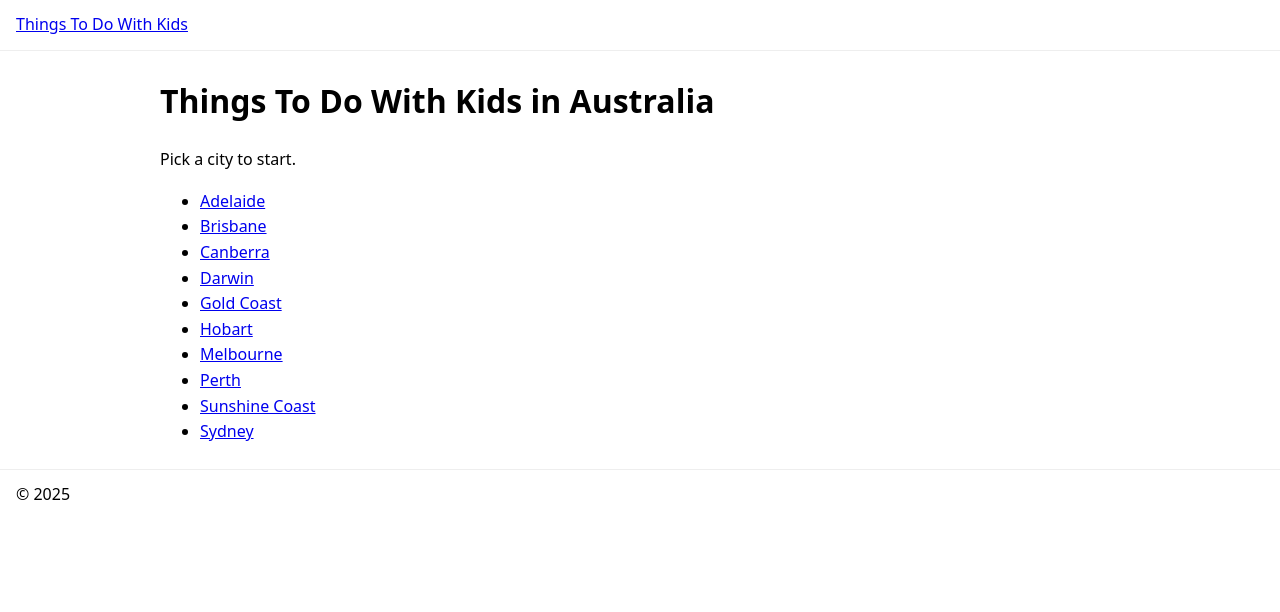
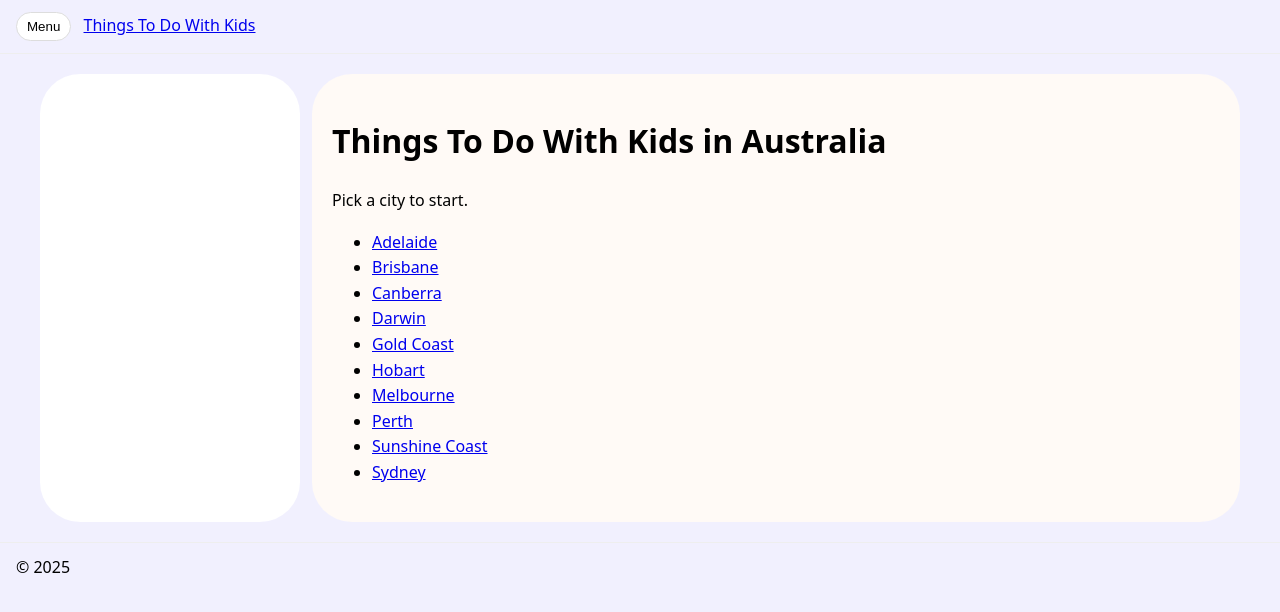
Before and after one commit to nerdflu/ttdwk, a Jekyll site: the page built from index.md, in a window 1280 px wide. Shown: the top 612 px of the page. Built offline with Jekyll 4.4.1, drawn with Linux system fonts in a browser that asks for light colours.

Commit message:
feat(ui): add responsive sidebar layout, body bg, rounded content window

```diff
--- a/_layouts/default.html
+++ b/_layouts/default.html
@@ -2,7 +2,48 @@
 <meta charset="utf-8"><meta name="viewport" content="width=device-width,initial-scale=1">
 {% seo %}<link rel="stylesheet" href="/assets/styles.css">
 </head><body>
-<header class="site-head"><a class="brand" href="/">Things To Do With Kids</a></header>
-<main class="container"><h1>{{ page.h1 | default: page.title }}</h1>{{ content }}</main>
+{% assign is_home = page.url == "/" %}
+{% assign is_city = page.collection == "cities" %}
+{% assign is_activity = page.collection == "activities" %}
+{% assign show_sidebar = is_home == false %}
+
+<header class="site-head">
+<button class="sidebar-toggle" data-toggle-sidebar aria-controls="sidebar" aria-expanded="false" {% if show_sidebar == false %}hidden{% endif %}>Menu</button>
+<a class="brand" href="/">Things To Do With Kids</a></header>
+
+<div class="site-shell">
+  <div class="layout{% if show_sidebar %} with-sidebar{% endif %}">
+    {% if show_sidebar %}
+    {% assign city_slug = nil %}
+    {% if is_city %}{% assign city_slug = page.slug %}{% endif %}
+    {% if is_activity %}{% assign city_slug = page.city %}{% endif %}
+    {% assign ordered = site.data.categories %}
+    {% if city_slug %}
+      {% assign all = site.activities | where: "city", city_slug %}
+      {% assign present = all | map: "categories" | join: "," | split: "," | uniq %}
+    {% endif %}
+    <aside class="sidebar" id="sidebar" aria-label="Sidebar">
+      {% if city_slug and present %}
+      <h2 class="side-title">Categories</h2>
+      <ul class="pill-list">
+        {% for c in ordered %}
+          {% if present contains c %}
+            {% if is_city %}
+              <li><a href="#cat-{{ c | slugify }}">{{ c | replace: "-", " " | capitalize }}</a></li>
+            {% else %}
+              <li><a href="/{{ city_slug }}/#cat-{{ c | slugify }}">{{ c | replace: "-", " " | capitalize }}</a></li>
+            {% endif %}
+          {% endif %}
+        {% endfor %}
+      </ul>
+      {% endif %}
+    </aside>
+    {% endif %}
+
+    <main class="content"><h1>{{ page.h1 | default: page.title }}</h1>{{ content }}</main>
+  </div>
+</div>
+
 <footer class="site-foot">&copy; {{ "now" | date: "%Y" }}</footer>
+<script>(function(){var btn=document.querySelector('[data-toggle-sidebar]');var sb=document.getElementById('sidebar');if(!btn||!sb)return;btn.addEventListener('click',function(){var open=sb.classList.toggle('open');btn.setAttribute('aria-expanded',open?'true':'false');});})();</script>
 </body></html>
--- a/assets/styles.css
+++ b/assets/styles.css
@@ -1,7 +1,19 @@
-body{font-family:system-ui,-apple-system,Segoe UI,Roboto,Arial,sans-serif;line-height:1.6;margin:0}
+body{font-family:system-ui,-apple-system,Segoe UI,Roboto,Arial,sans-serif;line-height:1.6;margin:0;background:#F1F0FE}
 .site-head,.site-foot{padding:12px 16px;border-bottom:1px solid #eee}
 .site-foot{border-top:1px solid #eee;border-bottom:0}
 .container{max-width:960px;margin:24px auto;padding:0 16px}
 .pill-list{display:flex;flex-wrap:wrap;gap:8px;list-style:none;padding:0;margin:0 0 16px}
 .pill-list a{border:1px solid #ddd;border-radius:999px;padding:6px 10px;text-decoration:none}
 .pill-list a:hover{text-decoration:underline}
+
+/* Layout shell paddings and window */
+.site-shell{padding:5px}
+@media (min-width:768px){.site-shell{padding:20px}}
+.layout{display:grid;grid-template-columns:1fr;gap:12px;max-width:1200px;margin:0 auto}
+.layout.with-sidebar{grid-template-columns:260px 1fr}
+.sidebar{background:#fff;border-radius:20px;padding:12px;transform:translateX(-110%);transition:transform .25s ease}
+.sidebar.open{transform:translateX(0)}
+@media (min-width:768px){.sidebar{transform:none;border-radius:40px;padding:16px}}
+.sidebar-toggle{background:#fff;border:1px solid #ddd;border-radius:999px;padding:6px 10px;margin-right:8px}
+.content{background:#FFFAF6;border-radius:20px;padding:12px}
+@media (min-width:768px){.content{border-radius:40px;padding:20px}}
```
